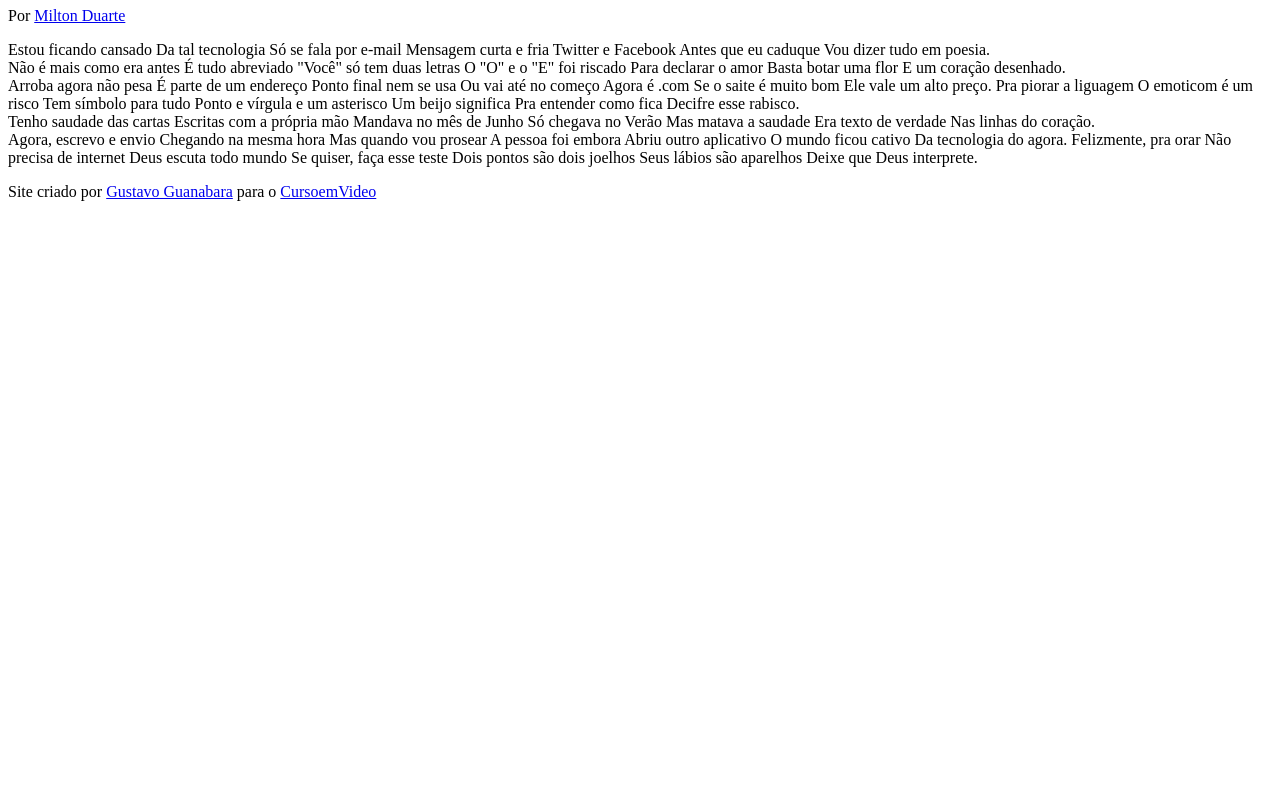
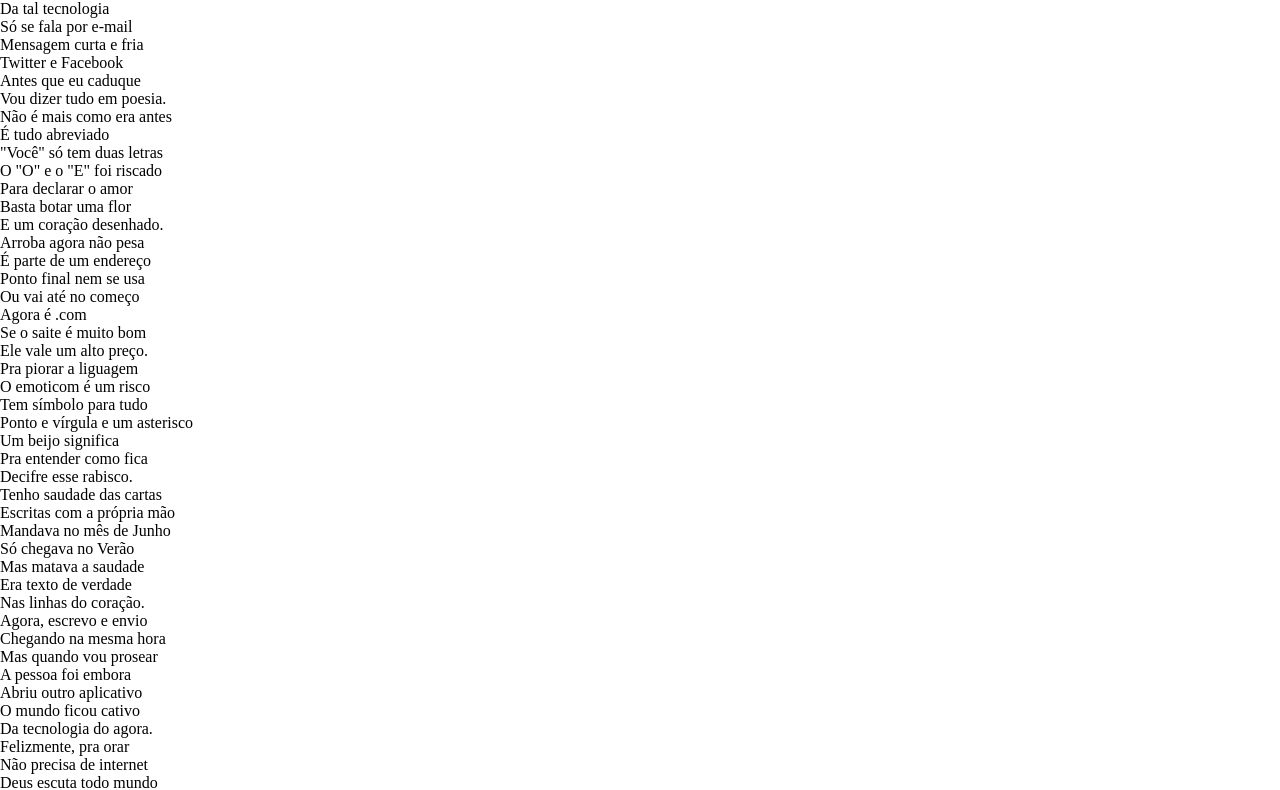
Before and after one commit to Luan-Menezes91/HTML-CSS, a plain HTML site: page Desafios/d012/index.html in a window 1280 px wide. Shown: the part 73-863 px from the top of the page. Before the commit the page ends 800 px from the top, so only its background shows below. Drawn offline with Linux system fonts and the light colour scheme.

Commit message:
Adição do CSS

```diff
--- /dev/null
+++ b/Desafios/d012/estilo/style.css
@@ -0,0 +1,11 @@
+@charset "UTF-8";
+
+* {
+    margin: 0px;
+    padding: 0px;
+}
+
+html, body {
+
+    background-color: dark;
+}
--- a/Desafios/d012/index.html
+++ b/Desafios/d012/index.html
@@ -4,6 +4,7 @@
     <meta charset="UTF-8">
     <meta name="viewport" content="width=device-width, initial-scale=1.0">
     <title>Cordel Moderno</title>
+    <link rel="stylesheet" href="estilo/style.css">
 </head>
 <body>
     <header>
@@ -15,76 +16,82 @@
         </p>
     </header>
 
-    <section>
-        Estou ficando cansado
-        Da tal tecnologia
-        Só se fala por e-mail
-        Mensagem curta e fria
-        Twitter e Facebook
-        Antes que eu caduque
-        Vou dizer tudo em poesia.
+    <section class="normal">
+        <p>
+            Estou ficando cansado <br>
+            Da tal tecnologia <br>
+            Só se fala por e-mail <br>
+            Mensagem curta e fria <br>
+            Twitter e Facebook <br>
+            Antes que eu caduque <br>
+            Vou dizer tudo em poesia.
+        </p>
     </section>
 
-
-
-    <section>
-        Não é mais como era antes
-        É tudo abreviado
-        "Você" só tem duas letras
-        O "O" e o "E" foi riscado
-        Para declarar o amor
-        Basta botar uma flor
-        E um coração desenhado.
+    <section class="imagem">
+        <p>
+            Não é mais como era antes <br>
+            É tudo abreviado <br>
+            "Você" só tem duas letras <br>
+            O "O" e o "E" foi riscado <br>
+            Para declarar o amor <br>
+            Basta botar uma flor <br>
+            E um coração desenhado.
+        </p>
     </section>
 
-
-
-    <section>
-        Arroba agora não pesa
-        É parte de um endereço
-        Ponto final nem se usa
-        Ou vai até no começo
-        Agora é .com
-        Se o saite é muito bom
-        Ele vale um alto preço.
-        Pra piorar a liguagem
-        O emoticom é um risco
-        Tem símbolo para tudo
-        Ponto e vírgula e um asterisco
-        Um beijo significa
-        Pra entender como fica
-        Decifre esse rabisco.
+    <section class="normal">
+        <p>
+            Arroba agora não pesa <br>
+            É parte de um endereço <br>
+            Ponto final nem se usa <br>
+            Ou vai até no começo <br>
+            Agora é .com <br>
+            Se o saite é muito bom <br>
+            Ele vale um alto preço. <br>
+        </p>
+        <p>
+            Pra piorar a liguagem <br>
+            O emoticom é um risco <br>
+            Tem símbolo para tudo <br>
+            Ponto e vírgula e um asterisco <br>
+            Um beijo significa <br>
+            Pra entender como fica <br>
+            Decifre esse rabisco.
+        </p>
     </section>
 
-
-
-    <section>
-        Tenho saudade das cartas
-        Escritas com a própria mão
-        Mandava no mês de Junho
-        Só chegava no Verão
-        Mas matava a saudade
-        Era texto de verdade
-        Nas linhas do coração.
+    <section class="imagem">
+        <p>
+            Tenho saudade das cartas <br>
+            Escritas com a própria mão <br>
+            Mandava no mês de Junho <br>
+            Só chegava no Verão <br>
+            Mas matava a saudade <br>
+            Era texto de verdade <br>
+            Nas linhas do coração.
+        </p>
     </section>
 
-
-
-    <section>
-        Agora, escrevo e envio
-        Chegando na mesma hora
-        Mas quando vou prosear
-        A pessoa foi embora
-        Abriu outro aplicativo
-        O mundo ficou cativo
-        Da tecnologia do agora.
-        Felizmente, pra orar
-        Não precisa de internet
-        Deus escuta todo mundo
-        Se quiser, faça esse teste
-        Dois pontos são dois joelhos
-        Seus lábios são aparelhos
-        Deixe que Deus interprete.
+    <section class="normal">
+        <p>
+            Agora, escrevo e envio <br>
+            Chegando na mesma hora <br>
+            Mas quando vou prosear <br>
+            A pessoa foi embora <br>
+            Abriu outro aplicativo <br>
+            O mundo ficou cativo <br>
+            Da tecnologia do agora. <br>
+        </p>
+        <p>
+            Felizmente, pra orar <br>
+            Não precisa de internet <br>
+            Deus escuta todo mundo <br>
+            Se quiser, faça esse teste <br>
+            Dois pontos são dois joelhos <br>
+            Seus lábios são aparelhos <br>
+            Deixe que Deus interprete.
+        </p>
     </section>
 
     <footer>
```
